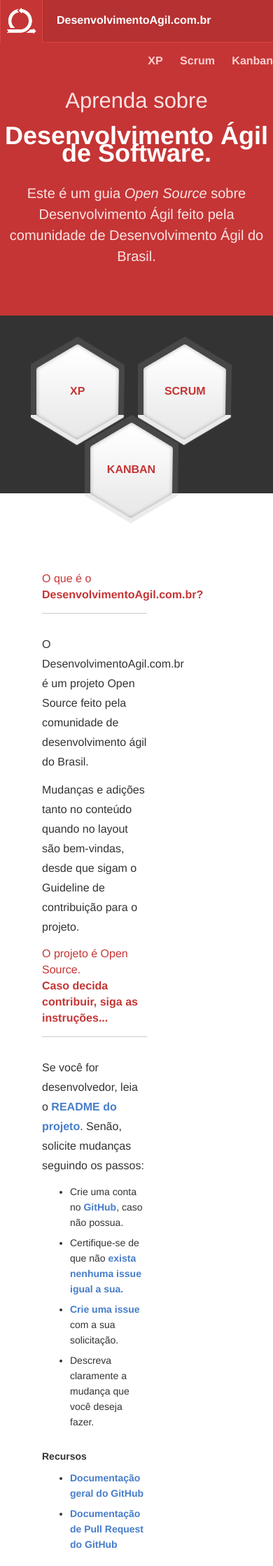
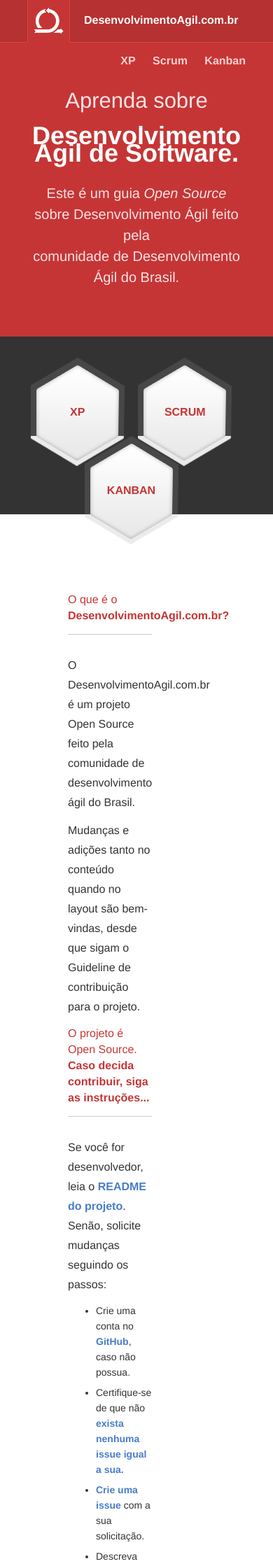
Before and after one commit to desenvolvimentoagilcombr/desenvolvimentoagilcombr.github.com, a Jekyll site: the page built from index.html, in a window 390 px wide. Shown: the top 2238 px of the page at 70% size. Built offline with Jekyll 4.4.1, drawn with Linux system fonts in a browser that asks for light colours; Markdown is read by kramdown in place of the engine named in the settings.

Commit message:
add breakpoints

```diff
--- a/_sass/base/_grid-settings.scss
+++ b/_sass/base/_grid-settings.scss
@@ -12,3 +12,9 @@ $large-screen: em(860);
 
 $medium-screen-up: new-breakpoint(min-width $medium-screen 4);
 $large-screen-up: new-breakpoint(min-width $large-screen 8);
+
+// Small-devices
+$sm-devices: new-breakpoint(max-width 686px);
+
+// Medium-devices
+$md-devices: new-breakpoint(max-width 960px);
--- a/_sass/layouts/_default.scss
+++ b/_sass/layouts/_default.scss
@@ -1,5 +1,13 @@
 .holder {
   @include outer-container;
+  @include media($md-devices) {
+    width: 700px;
+  }
+
+  @include media($sm-devices) {
+    padding: 0 5%;
+    width: 90%;
+  }
 }
 
 h1 {
```
